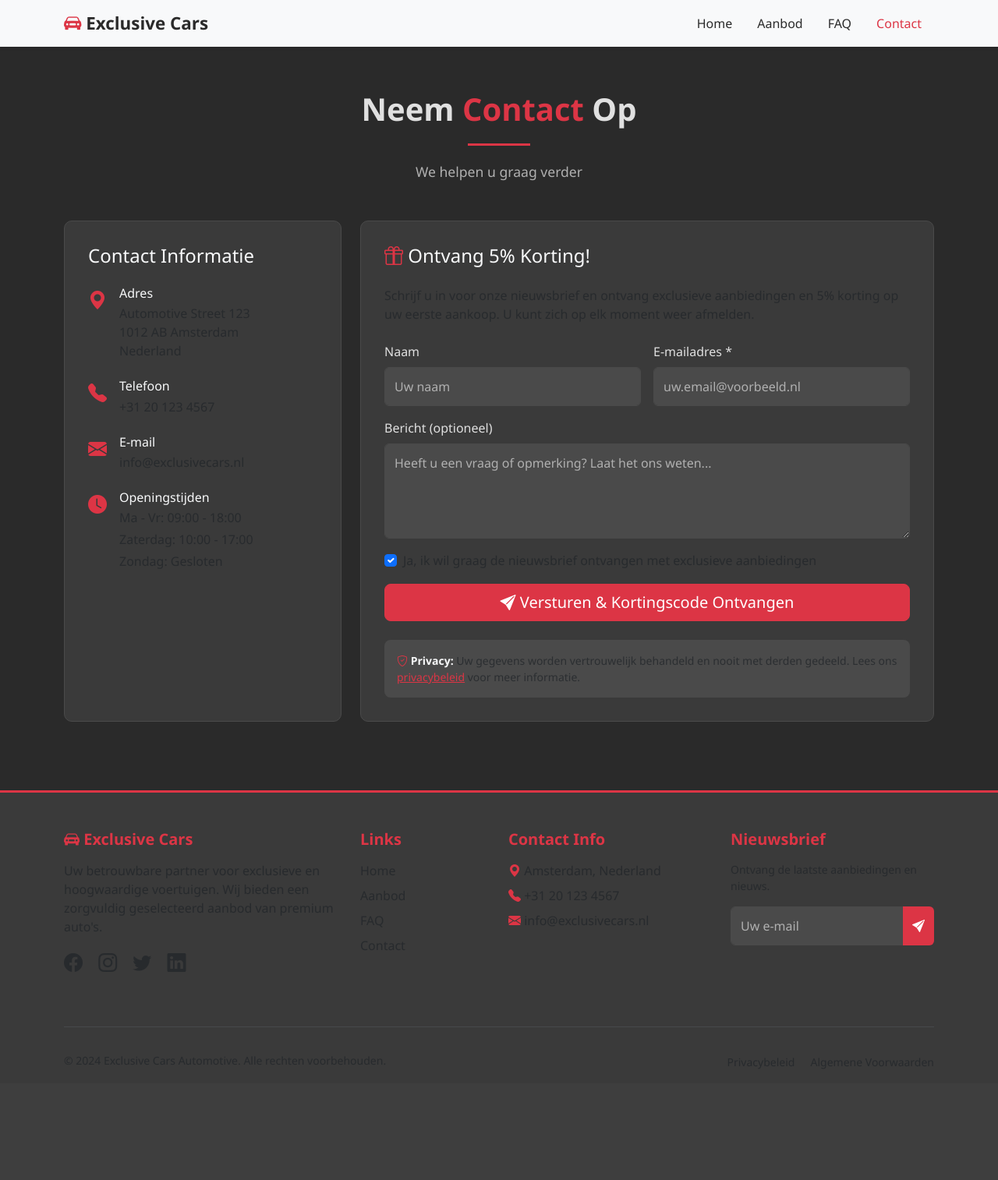
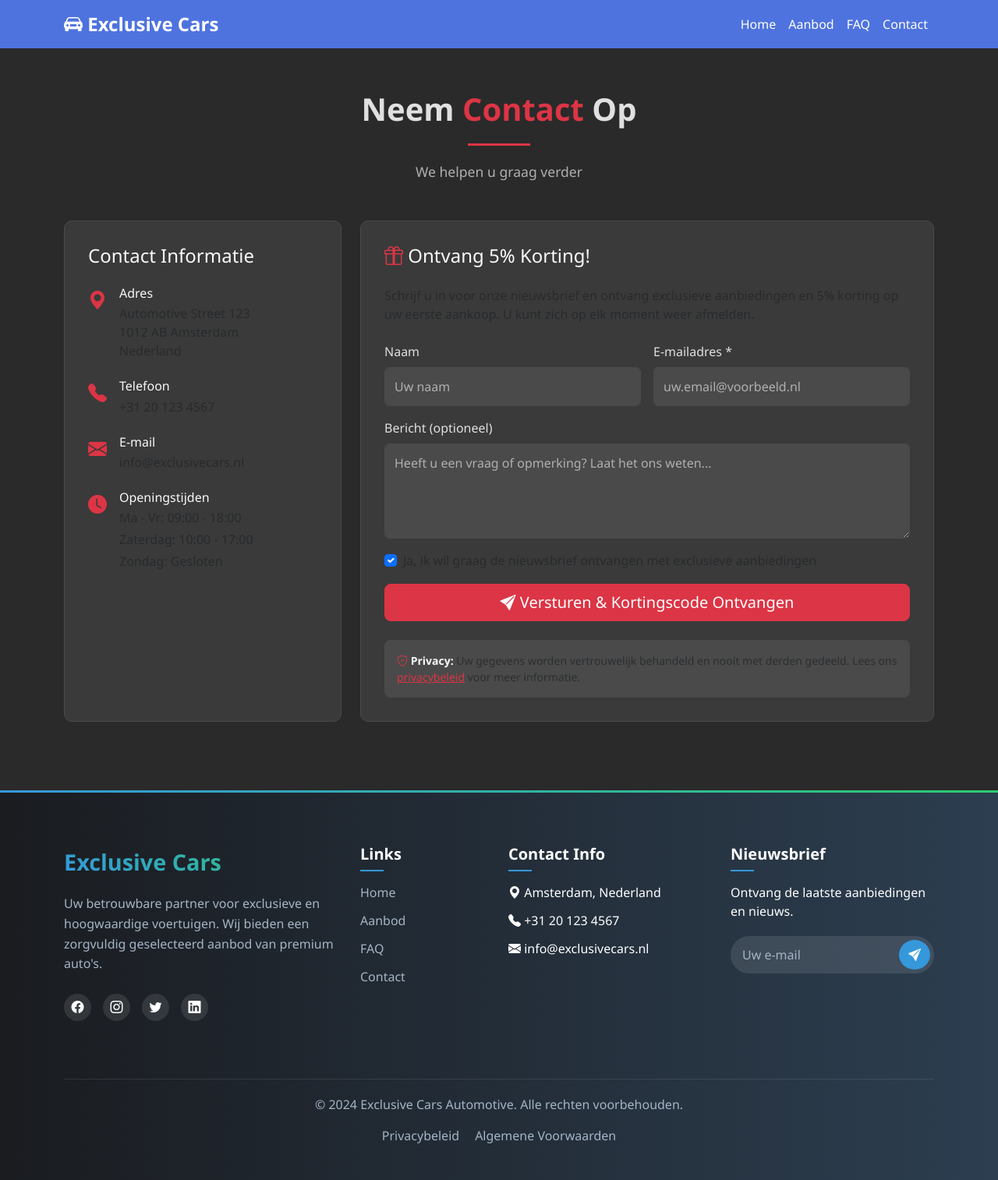
Before and after one commit to hamza-1034556/Exclusive-Cars-Automotive, a Flask app: page /contact in a window 1280 px wide. Shown: the whole page at 78% size. Before the commit the page ends 1371 px from the top, so only its background shows below. Run offline with Flask 3, Linux system fonts and the light colour scheme.

Commit message:
Update navbar and footer with new design and styling
Co-authored-by: hamza-1034556 <180130489+hamza-1034556@users.noreply.github.com>

```diff
--- a/static/css/style.css
+++ b/static/css/style.css
@@ -17,26 +17,25 @@ body {
     padding-top: 76px; /* Account for fixed navbar */
 }
 
-/* Navbar Overrides */
-.navbar-light {
-    background-color: #f8f9fa !important;
+/* Logo styles */
+.logo {
+    font-size: 1.5rem;
+    font-weight: bold;
 }
 
-.navbar-light .navbar-brand {
-    color: var(--dark-gray);
-    font-size: 1.4rem;
+/* Ganti warna background navbar */
+.navbar {
+  background-color: #4e73df !important; /* biru lembut */
 }
 
-.navbar-light .navbar-nav .nav-link {
-    color: var(--dark-gray);
-    font-weight: 500;
-    padding: 0.5rem 1rem;
-    transition: color 0.3s ease;
+/* Ganti warna teks link navbar */
+.navbar .nav-link,
+.navbar-brand {
+  color: #ffffff !important;
 }
 
-.navbar-light .navbar-nav .nav-link:hover,
-.navbar-light .navbar-nav .nav-link.active {
-    color: var(--primary-red);
+.navbar .nav-link:hover {
+  color: #d1d3e2 !important;
 }
 
 /* Main Content */
@@ -330,46 +329,170 @@ body {
 
 /* Footer */
 .footer {
-    background-color: var(--medium-gray);
-    border-top: 3px solid var(--primary-red);
-    color: var(--text-muted);
+    background: linear-gradient(to right, #1a1c20, #2c3e50);
+    color: #ffffff;
+    padding: 70px 0 30px;
+    position: relative;
+    overflow: hidden;
+}
+
+.footer::before {
+    content: '';
+    position: absolute;
+    top: 0;
+    left: 0;
+    right: 0;
+    height: 3px;
+    background: linear-gradient(to right, #3498db, #2ecc71);
+}
+
+.footer-logo {
+    font-size: 1.8rem;
+    font-weight: 700;
+    margin-bottom: 20px;
+    background: linear-gradient(45deg, #3498db, #2ecc71);
+    -webkit-background-clip: text;
+    -webkit-text-fill-color: transparent;
+}
+
+.footer-about {
+    color: #a4b5c6;
+    margin-bottom: 25px;
+    line-height: 1.6;
 }
 
 .footer h5 {
+    color: #ffffff;
     font-weight: 600;
+    margin-bottom: 25px;
+    position: relative;
 }
 
-.footer .social-links a {
+.footer h5::after {
+    content: '';
+    position: absolute;
+    left: 0;
+    bottom: -10px;
+    width: 30px;
+    height: 2px;
+    background: #3498db;
+}
+
+.footer-links {
+    list-style: none;
+    padding: 0;
+    margin: 0;
+}
+
+.footer-links li {
+    margin-bottom: 12px;
+}
+
+.footer-links a {
+    color: #a4b5c6;
+    text-decoration: none;
+    transition: all 0.3s ease;
+    display: inline-block;
+}
+
+.footer-links a:hover {
+    color: #3498db;
+    transform: translateX(5px);
+}
+
+.social-links {
+    display: flex;
+    gap: 15px;
+    margin-top: 20px;
+}
+
+.social-icon {
+    width: 35px;
+    height: 35px;
+    background: rgba(255, 255, 255, 0.1);
+    border-radius: 50%;
+    display: flex;
+    align-items: center;
+    justify-content: center;
+    color: #fff;
+    text-decoration: none;
+    transition: all 0.3s ease;
+}
+
+.social-icon:hover {
+    background: #3498db;
+    transform: translateY(-3px);
+    color: #fff;
+}
+
+.footer-newsletter {
+    position: relative;
+    margin-top: 20px;
+}
+
+.footer-newsletter input {
+    padding: 12px 15px;
+    border-radius: 25px;
+    border: none;
+    width: 100%;
+    background: rgba(255, 255, 255, 0.1);
+    color: #fff;
+    outline: none;
+    padding-right: 50px;
+}
+
+.footer-newsletter input::placeholder {
+    color: #a4b5c6;
+}
+
+.newsletter-btn {
+    position: absolute;
+    right: 5px;
+    top: 5px;
+    bottom: 5px;
+    width: 40px;
+    border-radius: 50%;
+    background: #3498db;
+    border: none;
+    color: #fff;
+    transition: all 0.3s ease;
+}
+
+.newsletter-btn:hover {
+    background: #2980b9;
+}
+
+.footer-bottom {
+    margin-top: 50px;
+    padding-top: 20px;
+    border-top: 1px solid rgba(255, 255, 255, 0.1);
+    text-align: center;
+    color: #a4b5c6;
+}
+
+.footer-bottom-links {
+    list-style: none;
+    padding: 0;
+    margin: 15px 0;
+    display: flex;
+    justify-content: center;
+    gap: 20px;
+}
+
+.footer-bottom-links a {
+    color: #a4b5c6;
+    text-decoration: none;
     transition: color 0.3s ease;
 }
 
-.footer .social-links a:hover {
-    color: var(--primary-red) !important;
+.footer-bottom-links a:hover {
+    color: #3498db;
 }
 
-.footer a:hover {
-    color: var(--primary-red) !important;
-}
-
-.newsletter-form .form-control {
-    background-color: var(--light-gray);
-    border: 1px solid var(--light-gray);
-    color: var(--text-light);
-}
-
-.newsletter-form .form-control:focus {
-    background-color: var(--light-gray);
-    border-color: var(--primary-red);
-    color: var(--text-light);
-}
-
-.newsletter-form .btn-danger {
-    background-color: var(--primary-red);
-    border: none;
-}
-
-.newsletter-form .btn-danger:hover {
-    background-color: var(--dark-red);
+@media (max-width: 768px) {
+    .footer-section {
+        margin-bottom: 40px;
+    }
 }
 
 /* Alert Overrides */
--- a/templates/base.html
+++ b/templates/base.html
@@ -18,11 +18,10 @@
 </head>
 <body>
     <!-- Navbar -->
-    <nav class="navbar navbar-expand-lg navbar-light bg-light fixed-top shadow-sm">
+    <nav class="navbar navbar-expand-lg navbar-dark fixed-top">
         <div class="container">
-            <a class="navbar-brand fw-bold" href="{{ url_for('home') }}">
-                <i class="bi bi-car-front-fill text-danger"></i>
-                Exclusive Cars
+            <a class="navbar-brand logo" href="{{ url_for('home') }}">
+                <i class="bi bi-car-front-fill"></i> Exclusive Cars
             </a>
             <button class="navbar-toggler" type="button" data-bs-toggle="collapse" data-bs-target="#navbarNav" aria-controls="navbarNav" aria-expanded="false" aria-label="Toggle navigation">
                 <span class="navbar-toggler-icon"></span>
@@ -67,77 +66,58 @@
     <!-- Footer -->
     <footer class="footer mt-5">
         <div class="container">
-            <div class="row py-5">
-                <div class="col-lg-4 col-md-6 mb-4 mb-lg-0">
-                    <h5 class="text-danger mb-3">
-                        <i class="bi bi-car-front-fill"></i> Exclusive Cars
-                    </h5>
-                    <p class="text-muted">
+            <div class="row">
+                <div class="col-lg-4 col-md-6 footer-section mb-4">
+                    <div class="footer-logo">Exclusive Cars</div>
+                    <p class="footer-about">
                         Uw betrouwbare partner voor exclusieve en hoogwaardige voertuigen.
                         Wij bieden een zorgvuldig geselecteerd aanbod van premium auto's.
                     </p>
                     <div class="social-links">
-                        <a href="#" class="text-muted me-3"><i class="bi bi-facebook fs-4"></i></a>
-                        <a href="#" class="text-muted me-3"><i class="bi bi-instagram fs-4"></i></a>
-                        <a href="#" class="text-muted me-3"><i class="bi bi-twitter fs-4"></i></a>
-                        <a href="#" class="text-muted"><i class="bi bi-linkedin fs-4"></i></a>
+                        <a href="#" class="social-icon"><i class="bi bi-facebook"></i></a>
+                        <a href="#" class="social-icon"><i class="bi bi-instagram"></i></a>
+                        <a href="#" class="social-icon"><i class="bi bi-twitter"></i></a>
+                        <a href="#" class="social-icon"><i class="bi bi-linkedin"></i></a>
                     </div>
                 </div>
 
-                <div class="col-lg-2 col-md-6 mb-4 mb-lg-0">
-                    <h5 class="text-danger mb-3">Links</h5>
-                    <ul class="list-unstyled">
-                        <li class="mb-2"><a href="{{ url_for('home') }}" class="text-muted text-decoration-none">Home</a></li>
-                        <li class="mb-2"><a href="{{ url_for('aanbod') }}" class="text-muted text-decoration-none">Aanbod</a></li>
-                        <li class="mb-2"><a href="{{ url_for('faq') }}" class="text-muted text-decoration-none">FAQ</a></li>
-                        <li class="mb-2"><a href="{{ url_for('contact') }}" class="text-muted text-decoration-none">Contact</a></li>
+                <div class="col-lg-2 col-md-6 footer-section mb-4">
+                    <h5>Links</h5>
+                    <ul class="footer-links">
+                        <li><a href="{{ url_for('home') }}">Home</a></li>
+                        <li><a href="{{ url_for('aanbod') }}">Aanbod</a></li>
+                        <li><a href="{{ url_for('faq') }}">FAQ</a></li>
+                        <li><a href="{{ url_for('contact') }}">Contact</a></li>
                     </ul>
                 </div>
 
-                <div class="col-lg-3 col-md-6 mb-4 mb-lg-0">
-                    <h5 class="text-danger mb-3">Contact Info</h5>
-                    <ul class="list-unstyled text-muted">
-                        <li class="mb-2">
-                            <i class="bi bi-geo-alt-fill text-danger"></i>
-                            Amsterdam, Nederland
-                        </li>
-                        <li class="mb-2">
-                            <i class="bi bi-telephone-fill text-danger"></i>
-                            +31 20 123 4567
-                        </li>
-                        <li class="mb-2">
-                            <i class="bi bi-envelope-fill text-danger"></i>
-                            info@exclusivecars.nl
-                        </li>
+                <div class="col-lg-3 col-md-6 footer-section mb-4">
+                    <h5>Contact Info</h5>
+                    <ul class="footer-links">
+                        <li><i class="bi bi-geo-alt-fill"></i> Amsterdam, Nederland</li>
+                        <li><i class="bi bi-telephone-fill"></i> +31 20 123 4567</li>
+                        <li><i class="bi bi-envelope-fill"></i> info@exclusivecars.nl</li>
                     </ul>
                 </div>
 
-                <div class="col-lg-3 col-md-6">
-                    <h5 class="text-danger mb-3">Nieuwsbrief</h5>
-                    <p class="text-muted small">Ontvang de laatste aanbiedingen en nieuws.</p>
-                    <form action="{{ url_for('contact') }}" method="POST" class="newsletter-form">
-                        <div class="input-group">
-                            <input type="email" name="email" class="form-control" placeholder="Uw e-mail" required>
-                            <button class="btn btn-danger" type="submit">
-                                <i class="bi bi-send-fill"></i>
-                            </button>
-                        </div>
+                <div class="col-lg-3 col-md-6 footer-section mb-4">
+                    <h5>Nieuwsbrief</h5>
+                    <p>Ontvang de laatste aanbiedingen en nieuws.</p>
+                    <form action="{{ url_for('contact') }}" method="POST" class="footer-newsletter">
+                        <input type="email" name="email" placeholder="Uw e-mail" required>
+                        <button type="submit" class="newsletter-btn">
+                            <i class="bi bi-send-fill"></i>
+                        </button>
                     </form>
                 </div>
             </div>
 
-            <hr class="border-secondary">
-
-            <div class="row py-3">
-                <div class="col-md-6 text-center text-md-start">
-                    <p class="text-muted small mb-0">
-                        &copy; 2024 Exclusive Cars Automotive. Alle rechten voorbehouden.
-                    </p>
-                </div>
-                <div class="col-md-6 text-center text-md-end">
-                    <a href="#" class="text-muted text-decoration-none small me-3">Privacybeleid</a>
-                    <a href="#" class="text-muted text-decoration-none small">Algemene Voorwaarden</a>
-                </div>
+            <div class="footer-bottom">
+                <p>&copy; 2024 Exclusive Cars Automotive. Alle rechten voorbehouden.</p>
+                <ul class="footer-bottom-links">
+                    <li><a href="#">Privacybeleid</a></li>
+                    <li><a href="#">Algemene Voorwaarden</a></li>
+                </ul>
             </div>
         </div>
     </footer>
```
